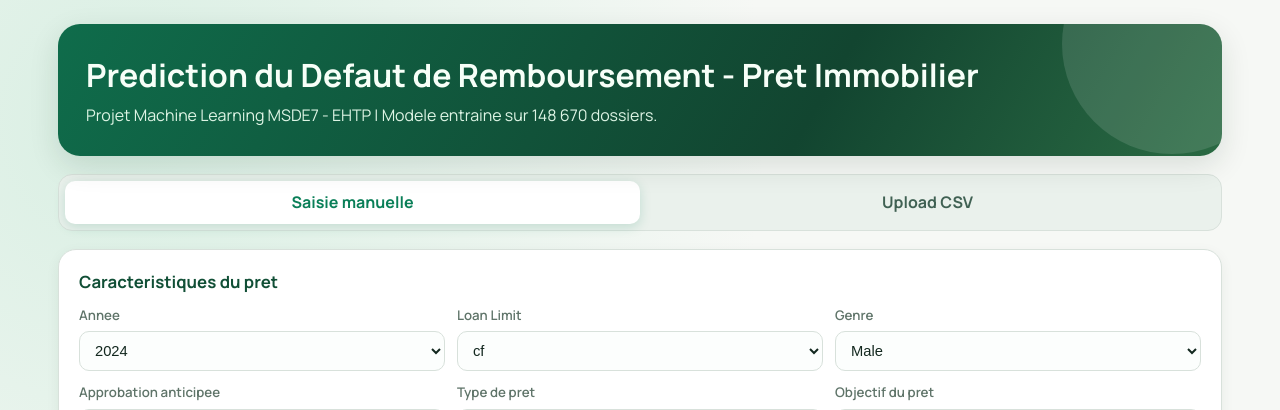
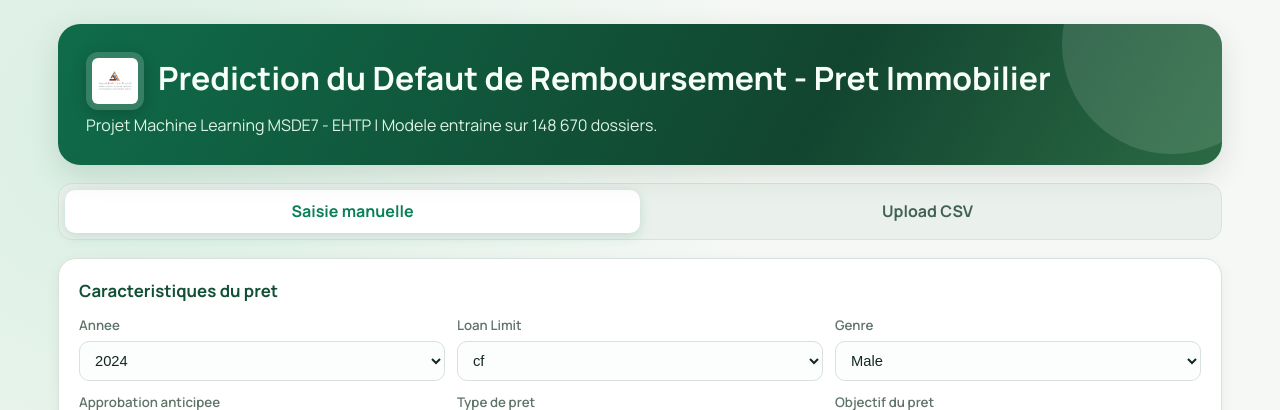
Before and after one commit to melloukinabil/projet-ml-loan-default-msde7, a Flask app: page / in a window 1280 px wide. Shown: the top 410 px of the page. Run offline with Flask 3, Linux system fonts and the light colour scheme; parts of the project's set-up code (start-up, migrations or seed data) failed here and were passed over.

Commit message:
Update index.html

```diff
--- a/templates/index.html
+++ b/templates/index.html
@@ -55,6 +55,25 @@
             position: relative;
             overflow: hidden;
             animation: rise 0.7s ease;
+        }
+
+        .hero-brand {
+            display: flex;
+            align-items: center;
+            gap: 14px;
+            position: relative;
+            z-index: 1;
+            margin-bottom: 4px;
+        }
+
+        .hero-logo {
+            width: 58px;
+            height: 58px;
+            border-radius: 12px;
+            background: rgba(255, 255, 255, 0.16);
+            padding: 6px;
+            object-fit: contain;
+            box-shadow: 0 4px 16px rgba(0, 0, 0, 0.18);
         }
 
         .hero::after {
@@ -329,13 +348,20 @@
             .hero {
                 padding: 22px 16px;
             }
+            .hero-logo {
+                width: 48px;
+                height: 48px;
+            }
         }
     </style>
 </head>
 <body>
     <div class="page">
         <section class="hero">
-            <h1>Prediction du Defaut de Remboursement - Pret Immobilier</h1>
+            <div class="hero-brand">
+                <img class="hero-logo" src="/logo_ehtp.jpg" alt="Logo EHTP">
+                <h1>Prediction du Defaut de Remboursement - Pret Immobilier</h1>
+            </div>
             <p>Projet Machine Learning MSDE7 - EHTP | Modele entraine sur 148 670 dossiers.</p>
         </section>
 
@@ -399,7 +425,7 @@
                     <h3>{{ 'DEFAUT PREDIT' if result.prediction == 1 else 'PAS DE DEFAUT' }}</h3>
                     <p>Niveau de risque: <strong>{{ result.risque_niveau }}</strong></p>
                     <div class="risk">{{ result.proba_default }}%</div>
-                    <div class="meter"><span style="width: {{ result.proba_default }}%;"></span></div>
+                    <div class="meter"><span data-risk="{{ result.proba_default }}"></span></div>
                     <div class="stats">
                         <div class="stat"><div class="v">{{ result.proba_default }}%</div><div class="k">Risque de defaut</div></div>
                         <div class="stat"><div class="v">{{ result.proba_no_default }}%</div><div class="k">Pas de defaut</div></div>
@@ -467,6 +493,13 @@
             if (requestedMode === 'upload' && window.location.pathname === '/') {
                 window.history.replaceState({}, '', '/?mode=upload');
             }
+
+            document.querySelectorAll('.meter span[data-risk]').forEach(function(el) {
+                const value = Number(el.getAttribute('data-risk'));
+                if (!Number.isNaN(value)) {
+                    el.style.width = Math.max(0, Math.min(100, value)) + '%';
+                }
+            });
         })();
     </script>
 </body>
```
